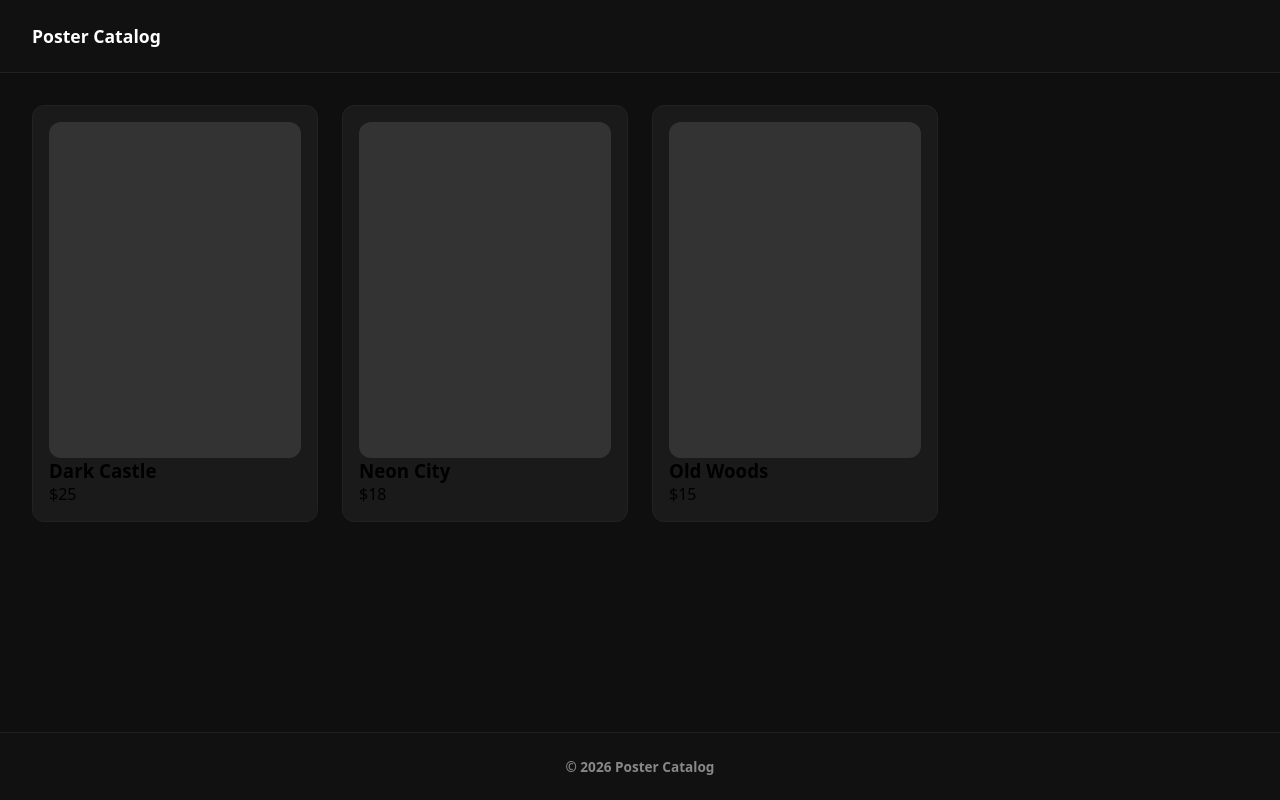
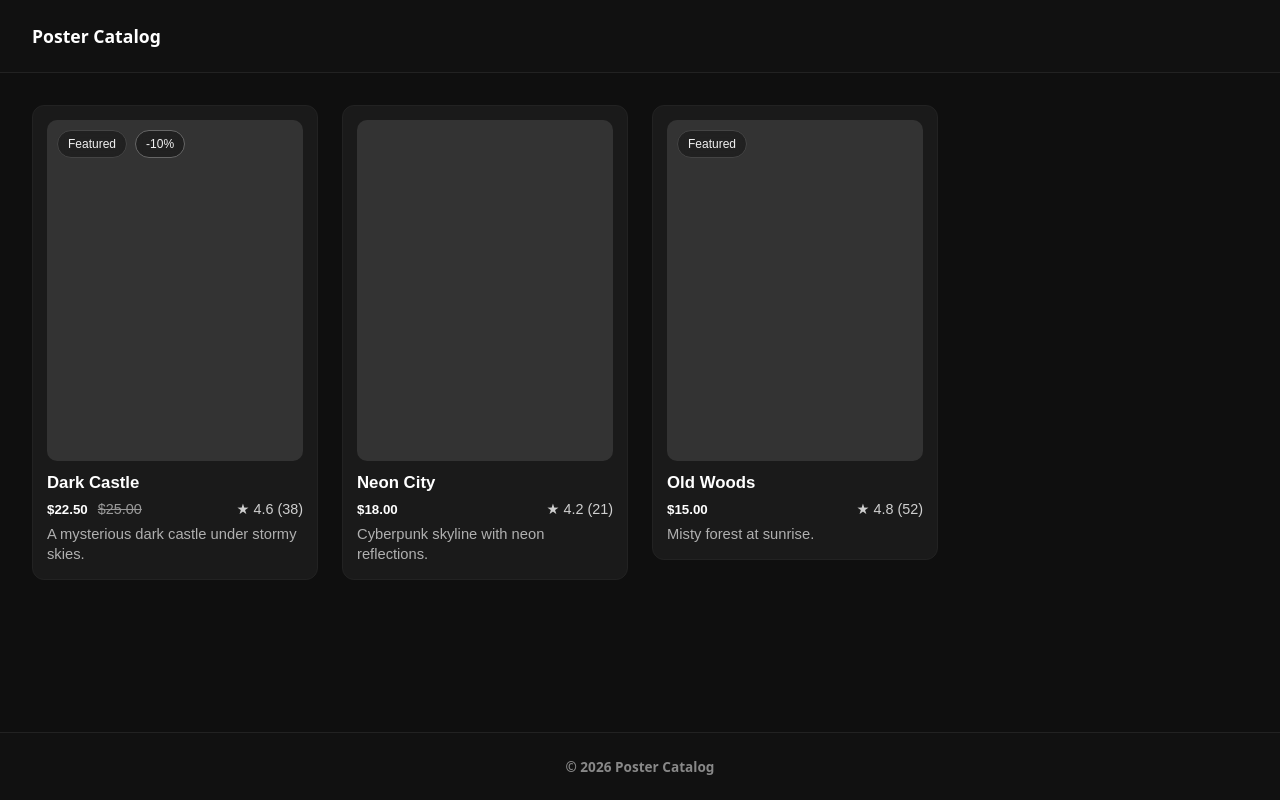
Before and after one commit to M1l3s3n/poster-catalog, a React (Vite) app: page / in a window 1280 px wide. Built offline with nearby package versions, Linux system fonts and the light colour scheme.

Commit message:
refactor(ui): adapt card and details to extended poster model

```diff
--- a/src/components/PosterCard/PosterCard.module.css
+++ b/src/components/PosterCard/PosterCard.module.css
@@ -1,18 +1,112 @@
 .card {
+  text-align: left;
+  width: 100%;
   background: #1a1a1a;
-  padding: clamp(0.75rem, 1.5vw, 1rem);
-  border-radius: 0.75rem;
+  padding: 14px;
+  border-radius: 12px;
   border: 1px solid #222;
-  transition: transform 0.2s ease;
+  cursor: pointer;
+  transition:
+    transform 0.2s ease,
+    border-color 0.2s ease;
 }
 
 .card:hover {
   transform: translateY(-4px);
+  border-color: #333;
 }
 
-.imagePlaceholder {
+.selected {
+  border-color: #6b6b6b;
+  box-shadow: 0 0 0 2px rgba(255, 255, 255, 0.08);
+}
+
+.media {
+  position: relative;
+  margin-bottom: 12px;
+}
+
+.thumb {
   width: 100%;
-  aspect-ratio: 3 / 4; /* або 4/3, або 3/4 якщо “постер” */
+  aspect-ratio: 3 / 4;
   background: #333;
-  border-radius: inherit; /* або 0.5rem */
+  border-radius: 10px;
 }
+
+.badges {
+  position: absolute;
+  top: 10px;
+  left: 10px;
+  display: flex;
+  gap: 8px;
+  flex-wrap: wrap;
+}
+
+.badge {
+  font-size: 0.75rem;
+  padding: 6px 10px;
+  border-radius: 999px;
+  border: 1px solid #444;
+  background: rgba(0, 0, 0, 0.35);
+  color: #f0f0f0;
+  backdrop-filter: blur(6px);
+}
+
+.discount {
+  border-color: #666;
+}
+
+.out {
+  border-color: #666;
+  opacity: 0.9;
+}
+
+.meta {
+  display: flex;
+  flex-direction: column;
+  gap: 8px;
+}
+
+.title {
+  margin: 0;
+  color: #fff;
+  font-size: 1.05rem;
+  font-weight: 650;
+}
+
+.row {
+  display: flex;
+  justify-content: space-between;
+  align-items: center;
+  gap: 12px;
+}
+
+.priceBlock {
+  display: flex;
+  align-items: baseline;
+  gap: 10px;
+}
+
+.price {
+  color: #fff;
+  font-weight: 650;
+}
+
+.oldPrice {
+  color: #9a9a9a;
+  text-decoration: line-through;
+  font-size: 0.9rem;
+}
+
+.rating {
+  color: #cfcfcf;
+  font-size: 0.9rem;
+  white-space: nowrap;
+}
+
+.small {
+  margin: 0;
+  color: #b0b0b0;
+  font-size: 0.92rem;
+  line-height: 1.35;
+}
--- a/src/components/PosterCard/PosterCard.tsx
+++ b/src/components/PosterCard/PosterCard.tsx
@@ -1,16 +1,63 @@
 import styles from "./PosterCard.module.css";
 import type { Poster } from "../../data/posters";
+import { getDiscountedPrice } from "../../utils/pricing";
 
 type Props = {
   poster: Poster;
+  selected?: boolean;
+  onSelect?: () => void;
 };
 
-export function PosterCard({ poster }: Props) {
+export function PosterCard({ poster, selected = false, onSelect }: Props) {
+  const finalPrice = getDiscountedPrice(
+    poster.price,
+    poster.discountPercentage,
+  );
+  const hasDiscount = finalPrice !== poster.price;
+
   return (
-    <div className={styles.card}>
-      <div className={styles.imagePlaceholder}></div>
-      <h3>{poster.title}</h3>
-      <p>${poster.price}</p>
-    </div>
+    <button
+      type="button"
+      className={`${styles.card} ${selected ? styles.selected : ""}`}
+      onClick={onSelect}
+    >
+      <div className={styles.media}>
+        <div className={styles.thumb} />
+        <div className={styles.badges}>
+          {poster.isFeatured ? (
+            <span className={styles.badge}>Featured</span>
+          ) : null}
+          {hasDiscount ? (
+            <span className={`${styles.badge} ${styles.discount}`}>
+              -{poster.discountPercentage}%
+            </span>
+          ) : null}
+          {poster.stock <= 0 ? (
+            <span className={`${styles.badge} ${styles.out}`}>Out</span>
+          ) : null}
+        </div>
+      </div>
+
+      <div className={styles.meta}>
+        <h3 className={styles.title}>{poster.title}</h3>
+
+        <div className={styles.row}>
+          <div className={styles.priceBlock}>
+            <span className={styles.price}>${finalPrice.toFixed(2)}</span>
+            {hasDiscount ? (
+              <span className={styles.oldPrice}>
+                ${poster.price.toFixed(2)}
+              </span>
+            ) : null}
+          </div>
+
+          <span className={styles.rating}>
+            ★ {poster.rating.toFixed(1)} ({poster.reviewsCount})
+          </span>
+        </div>
+
+        <p className={styles.small}>{poster.shortDescription}</p>
+      </div>
+    </button>
   );
 }
--- /dev/null
+++ b/src/components/PosterDetails/PosterDetails.module.css
@@ -0,0 +1,143 @@
+.panel {
+  width: 100%;
+  min-height: 100%;
+  background: #141414;
+  border: 1px solid #222;
+  border-radius: 14px;
+  padding: 20px;
+  display: flex;
+  flex-direction: column;
+  gap: 16px;
+}
+
+.previewWrapper {
+  flex: 0 1 auto;
+  display: flex;
+  align-items: center;
+  justify-content: center;
+  min-height: 280px;
+  max-height: 55vh;
+}
+.preview {
+  aspect-ratio: 3 / 4;
+  width: 100%;
+  max-width: 420px;
+  height: auto;
+  background: #2b2b2b;
+  border-radius: 12px;
+  overflow: hidden;
+}
+
+.preview img {
+  width: 100%;
+  height: 100%;
+  object-fit: cover;
+  display: block;
+}
+
+.content {
+  display: flex;
+  flex-direction: column;
+  gap: 12px;
+  flex: 1;
+  min-height: 0;
+}
+
+.topRow {
+  display: flex;
+  align-items: center;
+  justify-content: space-between;
+  gap: 12px;
+}
+
+.title {
+  margin: 0;
+  color: #fff;
+  font-size: 1.35rem;
+  font-weight: 700;
+}
+
+.featured {
+  font-size: 0.8rem;
+  padding: 6px 10px;
+  border-radius: 999px;
+  border: 1px solid #444;
+  color: #e8e8e8;
+}
+
+.priceRow {
+  display: flex;
+  align-items: baseline;
+  gap: 10px;
+}
+
+.price {
+  color: #fff;
+  font-weight: 750;
+  font-size: 1.35rem;
+}
+
+.oldPrice {
+  color: #9a9a9a;
+  text-decoration: line-through;
+}
+
+.discount {
+  font-size: 0.85rem;
+  padding: 4px 8px;
+  border-radius: 999px;
+  border: 1px solid #444;
+  color: #f0f0f0;
+}
+
+.stats {
+  display: flex;
+  flex-wrap: wrap;
+  gap: 10px;
+  color: #cfcfcf;
+  font-size: 0.95rem;
+}
+
+.desc {
+  margin: 0;
+  color: #b0b0b0;
+  line-height: 1.45;
+}
+
+.section {
+  display: grid;
+  grid-template-columns: 140px 1fr;
+  gap: 10px;
+  align-items: start;
+}
+
+.label {
+  color: #8f8f8f;
+  font-size: 0.92rem;
+}
+
+.value {
+  color: #e0e0e0;
+}
+
+.chips {
+  display: flex;
+  flex-wrap: wrap;
+  gap: 8px;
+}
+
+.chip {
+  padding: 6px 10px;
+  border-radius: 999px;
+  border: 1px solid #333;
+  color: #e8e8e8;
+  font-size: 0.85rem;
+}
+
+.chipMuted {
+  padding: 6px 10px;
+  border-radius: 999px;
+  border: 1px solid #2f2f2f;
+  color: #bdbdbd;
+  font-size: 0.85rem;
+}
--- /dev/null
+++ b/src/utils/pricing.ts
@@ -0,0 +1,5 @@
+export function getDiscountedPrice(price: number, discountPercentage?: number) {
+  if (!discountPercentage || discountPercentage <= 0) return price;
+  const discounted = price * (1 - discountPercentage / 100);
+  return Math.round(discounted * 100) / 100;
+}
```
Also changed, not shown: src/components/PosterDetails/PosterDetails.tsx (added, +81 -0 lines).
